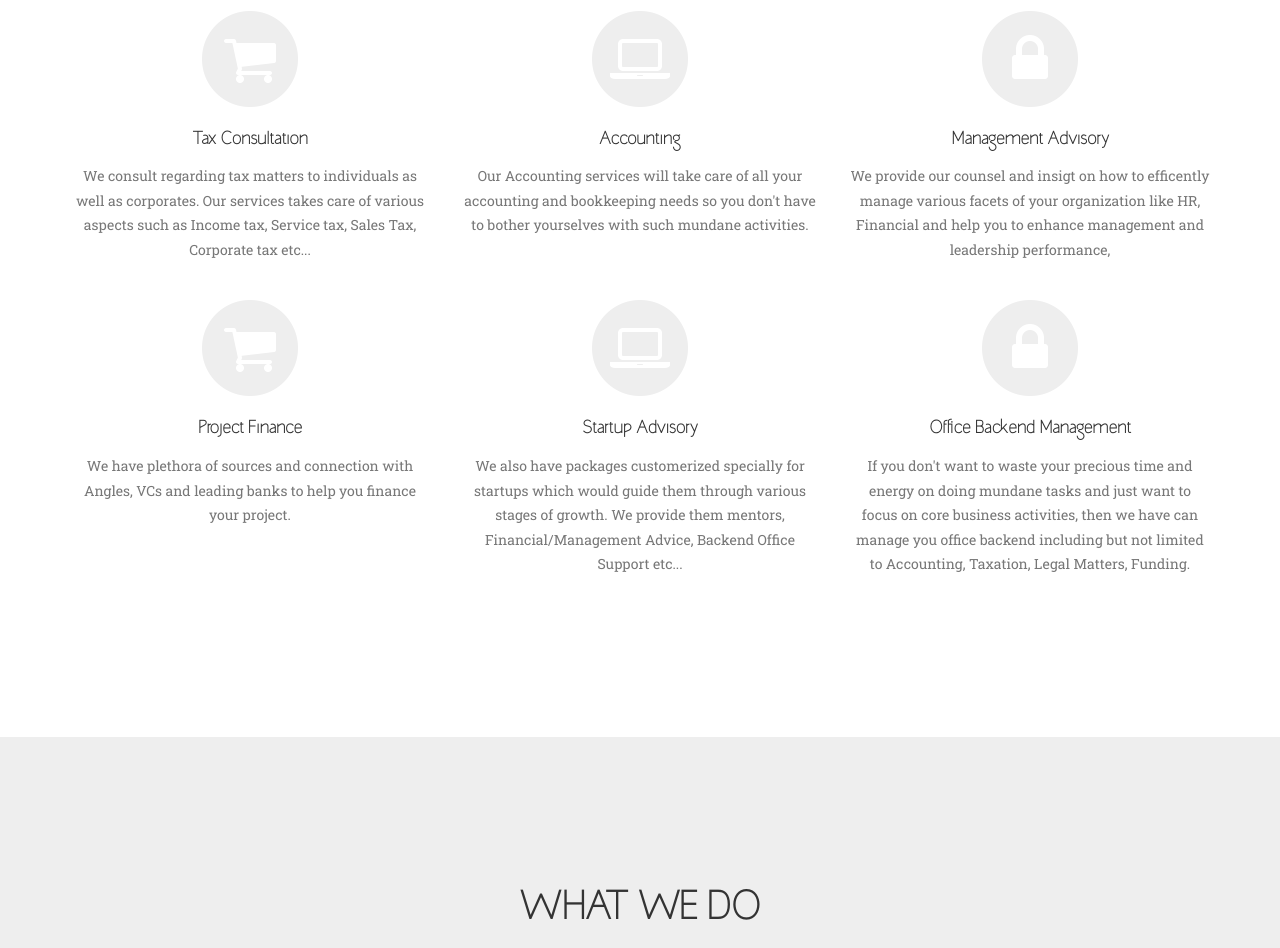
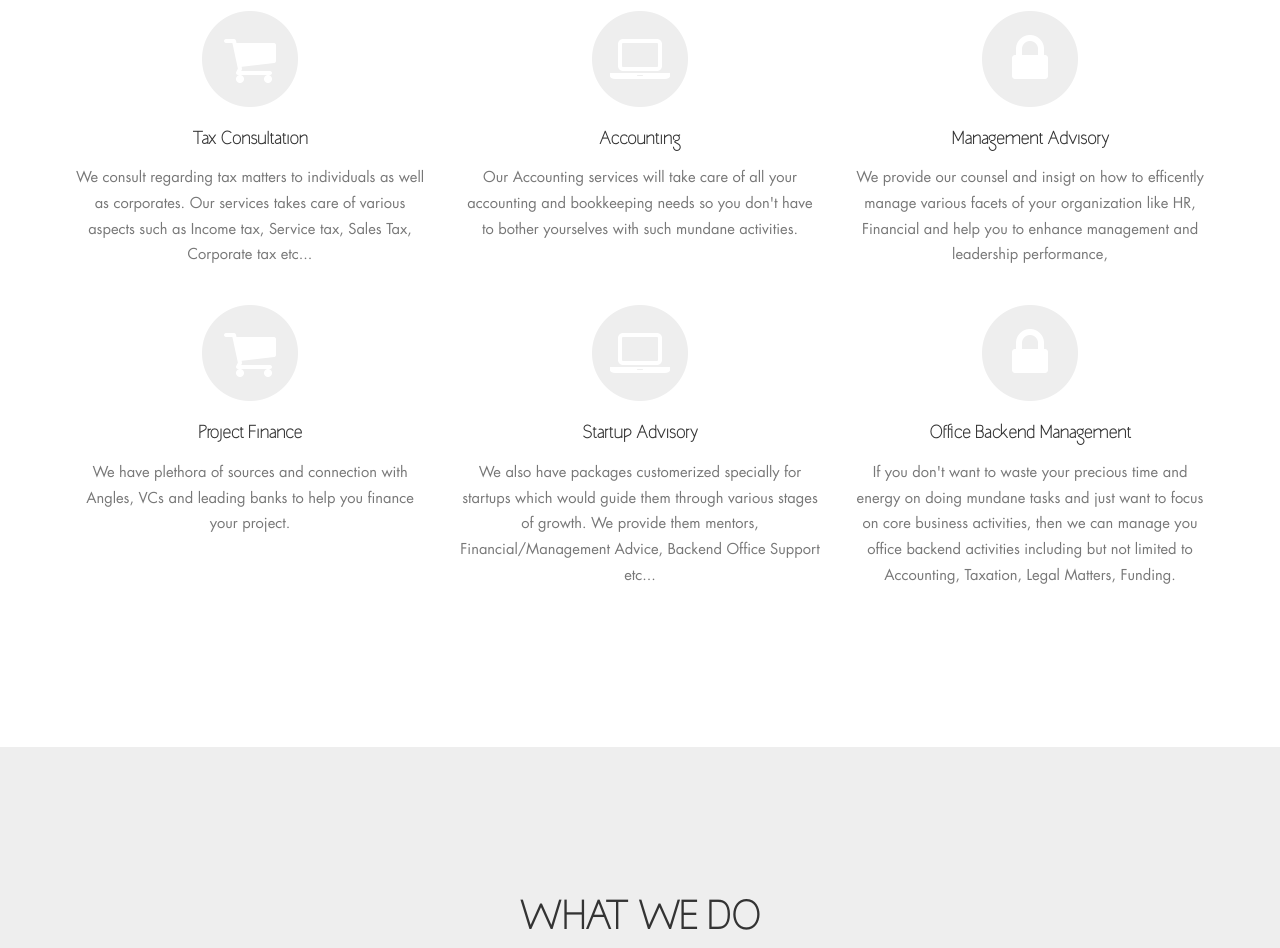
Before and after one commit to kirtangajjar/amigo.associates, a website: page index.html in a window 1280 px wide. Shown: the part 1104-2052 px from the top of the page. Drawn offline with nearby package versions, Linux system fonts and the light colour scheme; a web font is replaced by a local one.

Commit message:
Added futura sans to service description part

```diff
--- a/index.html
+++ b/index.html
@@ -135,7 +135,7 @@
                         <i class="fa fa-lock fa-stack-1x fa-inverse"></i>
                     </span>
                     <h4 class="service-heading">Office Backend Management</h4>
-                    <p class="text-muted">If you don't want to waste your precious time and energy on doing mundane tasks and just want to focus on core business activities, then we have can manage you office backend including but not limited to Accounting, Taxation, Legal Matters, Funding.</p>
+                    <p class="text-muted">If you don't want to waste your precious time and energy on doing mundane tasks and just want to focus on core business activities, then we can manage you office backend activities including but not limited to Accounting, Taxation, Legal Matters, Funding.</p>
                 </div>
             </div>
         </div>
--- a/less/agency.less
+++ b/less/agency.less
@@ -760,3 +760,8 @@ li.active {
 	 	max-width: 64%;
 	 }
 }
+
+h4.service-heading + p.text-muted {
+	font-family: "Futura Lt BT";
+	font-size: 11pt;
+}
--- a/less/mixins.less
+++ b/less/mixins.less
@@ -79,3 +79,8 @@
     font-family: "Kaushan Script";
     src: url(../fonts/ParisPro-Ultra-Extra-Light.otf) format('opentype');
 }
+
+@font-face{
+	font-family:"Futura Lt BT";
+	src:url(../fonts/futura-lt-book.woff);
+}
```
Also changed, not shown: css/agency.css, css/agency.min.css, fonts/futura-lt-book.woff (added).
